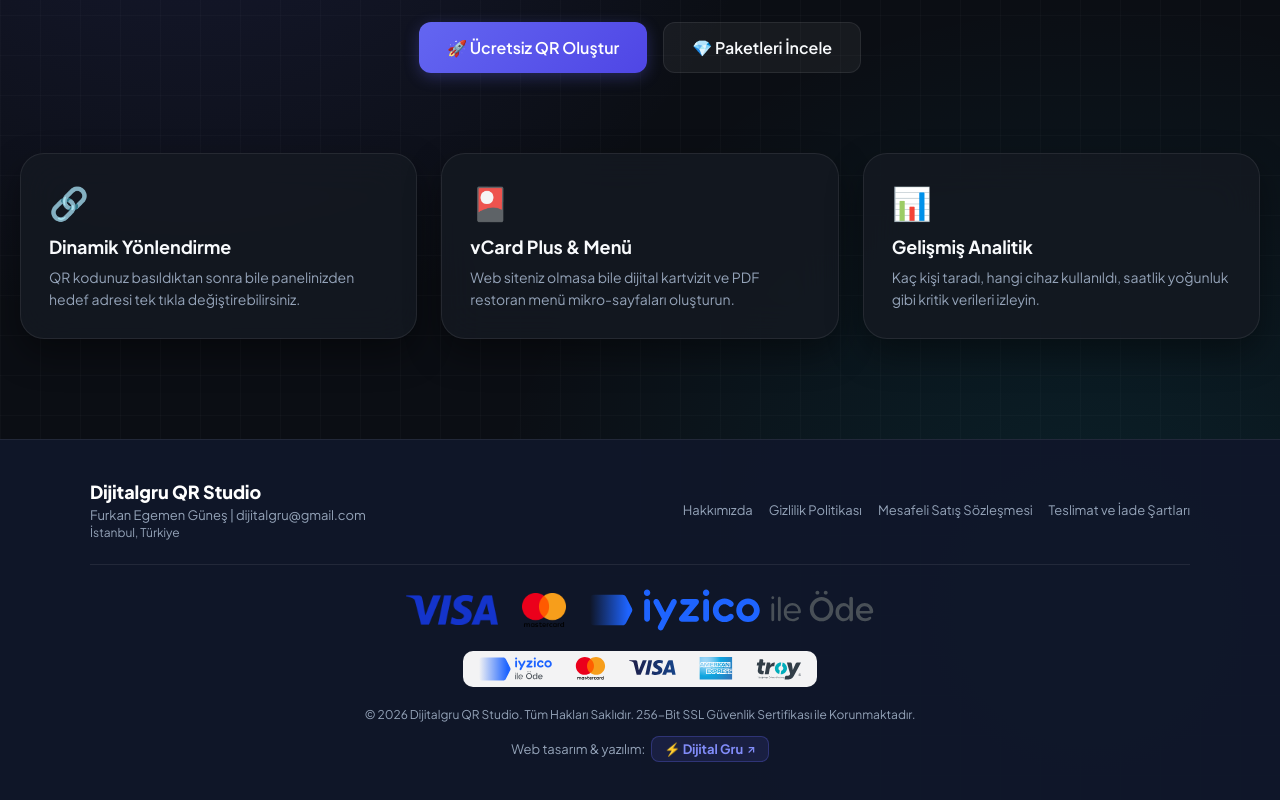
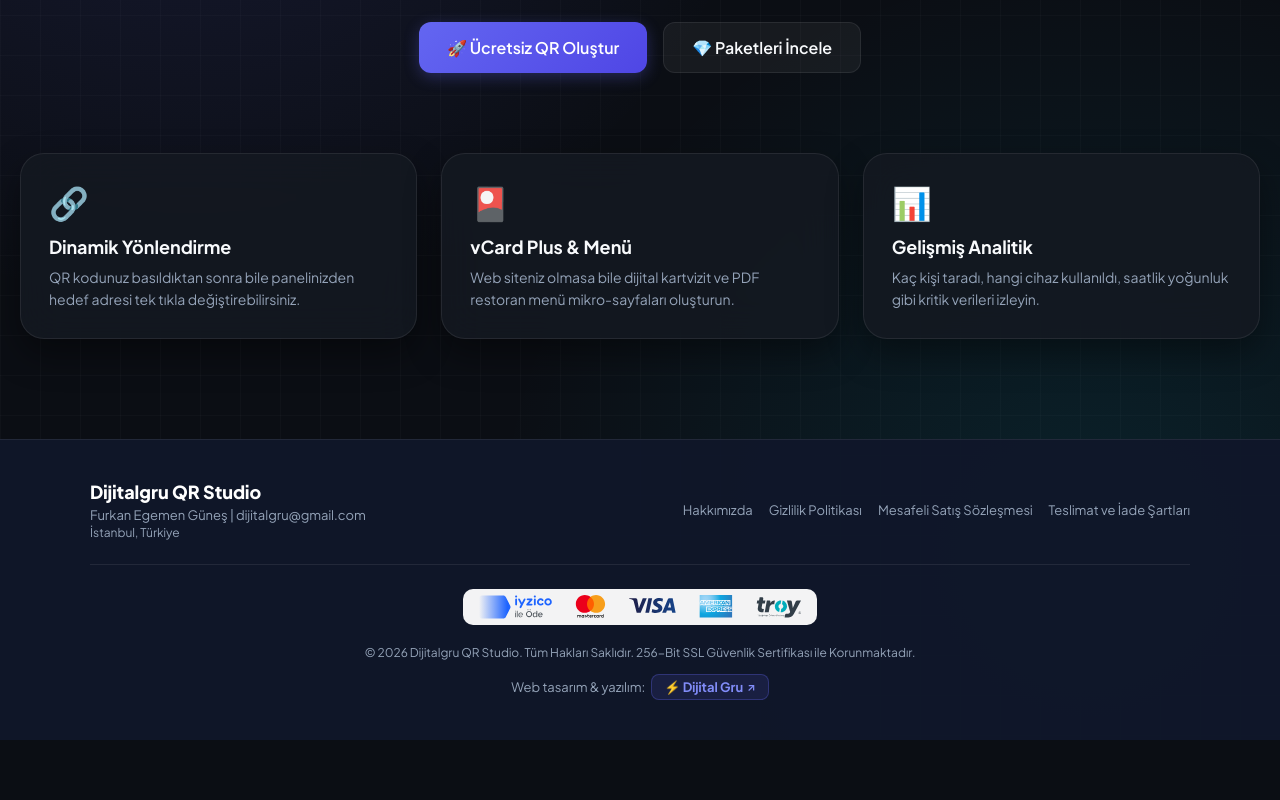
Before and after one commit to dijitalhomee-prog/dijitalgru, a website: page templates/index.html in a window 1280 px wide. Shown: the part 465-1265 px from the top of the page. After the commit the page ends 1205 px from the top, so only its background shows below. Drawn offline with Linux system fonts and the light colour scheme; no server answers.

Commit message:
fix: remove duplicate top logo row, keeping clean white iyzico footer band

```diff
--- a/templates/index.html
+++ b/templates/index.html
@@ -535,15 +535,8 @@
 
             <hr style="border: 0; border-top: 1px solid rgba(255,255,255,0.08); margin-bottom: 24px;">
 
-            <!-- Payment Provider Badges (Official iyzico Logo Pack) -->
-            <div style="display: flex; justify-content: center; align-items: center; gap: 24px; flex-wrap: wrap; margin-top: 10px;">
-                <img src="/static/images/logos/visa.webp" alt="Visa" style="height: 30px; width: auto; object-fit: contain;" />
-                <img src="/static/images/logos/mastercard.webp" alt="Mastercard" style="height: 34px; width: auto; object-fit: contain;" />
-                <img src="/static/images/logos/iyzico_tr_checkout.svg" alt="iyzico ile Öde" style="height: 42px; width: auto; object-fit: contain;" />
-            </div>
-
             <!-- Official iyzico Compliant Multi-Card Footer Band -->
-            <div style="margin-top: 20px; display: flex; justify-content: center;">
+            <div style="margin-top: 16px; display: flex; justify-content: center;">
                 <img src="/static/images/logos/iyzico_footer_band.svg" alt="iyzico Ödeme Yöntemleri Bandı" style="max-width: 100%; height: 36px; object-fit: contain; background: rgba(255,255,255,0.95); padding: 6px 16px; border-radius: 10px;" />
             </div>
 
```
Also changed, not shown: 1 other file.
